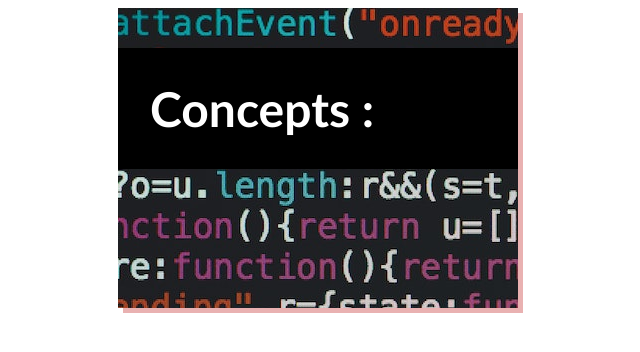
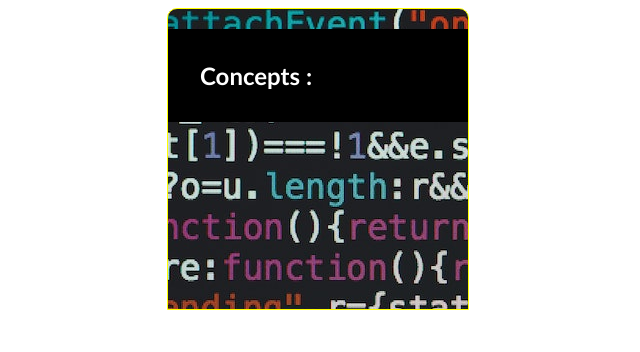
Before and after one commit to anilABCD/JUST-codeTree, a website: page index.html in a window 1280 px wide. Shown: the whole page, without its empty margins (322-962 px from the left). Drawn offline with Linux system fonts and the light colour scheme.

Commit message:
Concepts catalog box created

```diff
--- a/sass/style.scss
+++ b/sass/style.scss
@@ -1,9 +1,6 @@
 
 .root{
     margin:0 auto;
-     max-width: 400px;
-
-     background-color :black;
 
      color: white;
 
@@ -12,21 +9,21 @@
      justify-content: center;
 }
 
+.root , .root > * {
+    max-width: 300px;
+    min-width: 300px;
+}
+
 .header {
-    font-size: 2rem;
     min-height: 300px;
-    max-width: 400px;
-    min-width: 400px;
     background: url(../images/coadingHeader.jpg) ;
     background-size:fill;
-
-     box-shadow: 5px 5px rgb(233, 177, 177);
+    border: 1px solid yellow;
+    border-radius: 10px 10px 0px 0px;
 }
 
 .hero-text-large{
     background: black;
-
     font-family:'Gill Sans', 'Gill Sans MT', Calibri, 'Trebuchet MS', sans-serif;
-
     padding: 2rem;
 }
```
Also changed, not shown: index.html (+1 -1 lines), css/style.css, 1 other file.
